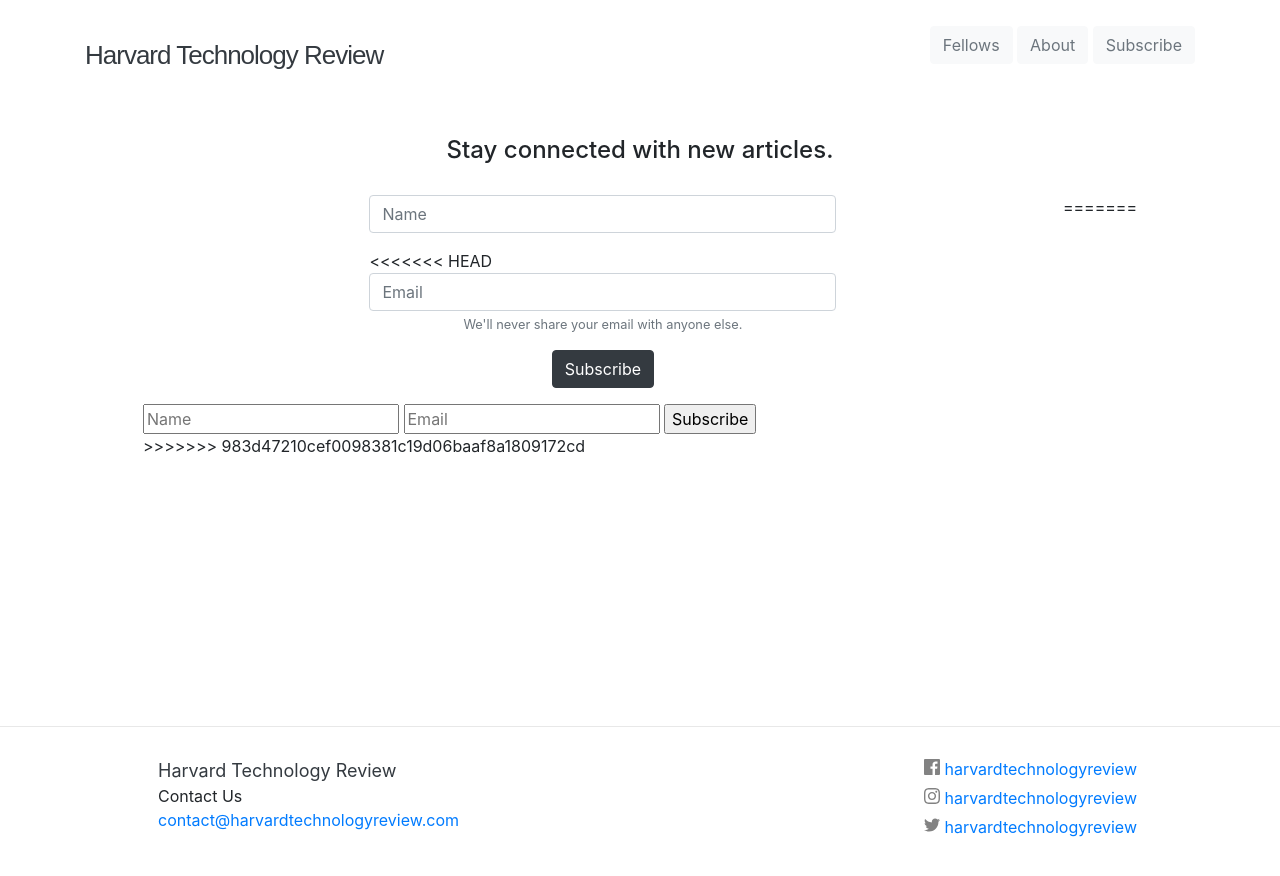
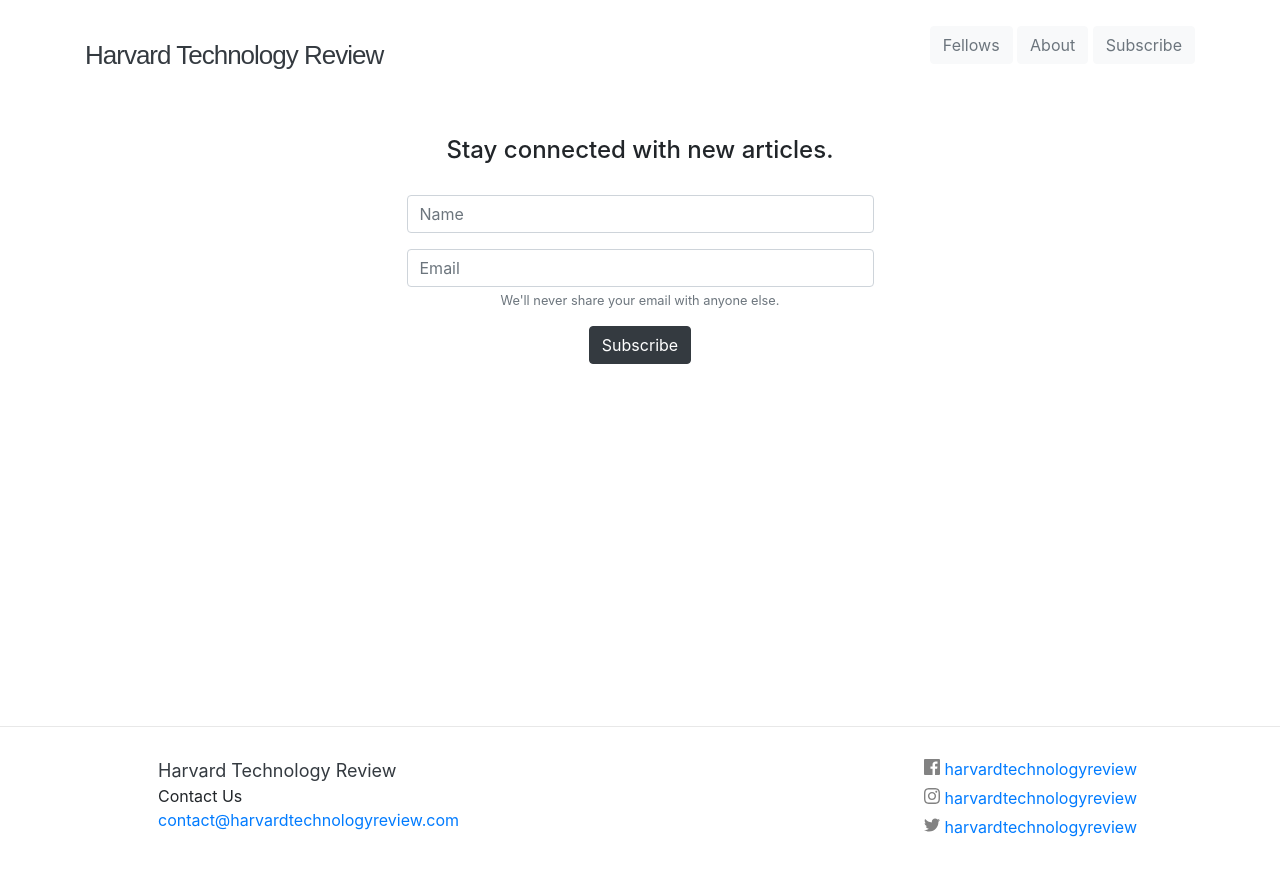
Before and after one commit to mfine15/techreview, a Jekyll site: the page built from subscribe.md, in a window 1280 px wide. Shown: the top 876 px of the page. Built offline with Jekyll 4.4.1, drawn with Linux system fonts in a browser that asks for light colours.

Commit message:
merge conflict with subscribe page

```diff
--- a/_layouts/subscribe.html
+++ b/_layouts/subscribe.html
@@ -17,7 +17,6 @@ layout: default
         <input type="text" name="name" class="form-control" id="exampleInputEmail1" aria-describedby="emailHelp" placeholder="Name">
       </div>
 
-<<<<<<< HEAD
       <div class="form-group">
         <!-- <label for="exampleInputEmail1">Email address</label> -->
         <input type="email" name="_replyto" class="form-control" id="exampleInputEmail1" aria-describedby="emailHelp" placeholder="Email">
@@ -29,18 +28,6 @@ layout: default
       </div>
     </form>
     </div>
-
-    <div class="post-content">
-      {{ content }}
-  </div>
-=======
-  <form action="https://formspree.io/rachelhong@college.harvard.edu" method="POST">
-    <input type="text" name="name" placeholder="Name">
-    <input type="email" name="_replyto" placeholder="Email">
-    <input type="submit" value="Subscribe"">
-  </form>
->>>>>>> 983d47210cef0098381c19d06baaf8a1809172cd
-
   </div>
 
 </div>
```
